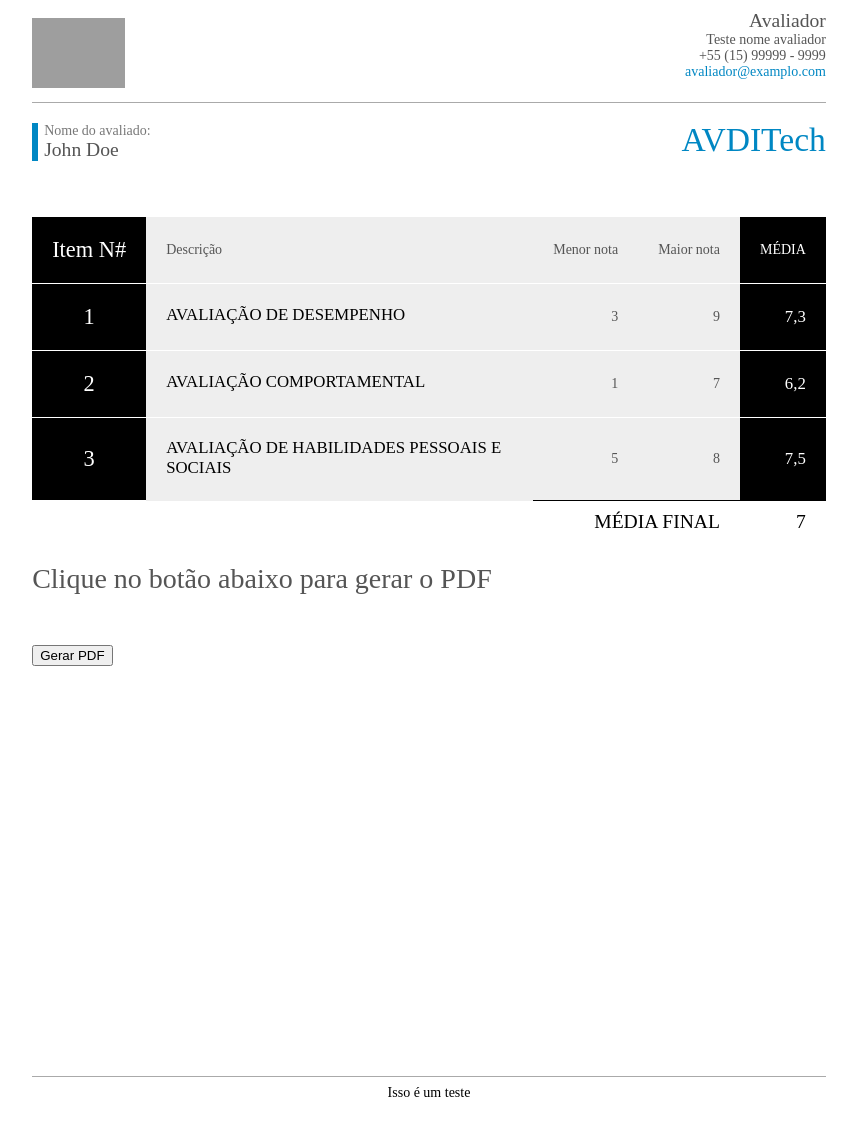
After one commit to 15483114/Gest-oEmpresarial, a Flask app: template templates/results.html in a window 1280 px wide. The commit adds this page. Shown: the whole page, without its empty margins (211-1068 px from the left). Run offline with Flask 2, Linux system fonts and the light colour scheme; the template is opened without the code that fills it, so the values that code supplies are empty; some libraries are stand-ins or nearby versions; some web fonts are replaced; grey boxes are pictures that could not be loaded.

Commit message:
template de pdf adicionado

```diff
--- a/app.py
+++ b/app.py
@@ -11,7 +11,7 @@ app = Flask(__name__)
 BASE_DIR = os.path.dirname(os.path.abspath(__file__))
 
 # survey page
-@app.route("/home", methods=['POST', 'GET'])
+@app.route("/", methods=['POST', 'GET'])
 def survey_page():
     message = ''
     first_name = ''
--- /dev/null
+++ b/styles/style_pdf.css
@@ -0,0 +1,198 @@
+@font-face {
+    font-family: SourceSansPro;
+    src: url(SourceSansPro-Regular.ttf);
+  }
+
+  .clearfix:after {
+    content: "";
+    display: table;
+    clear: both;
+  }
+
+  a {
+    color: #0087C3;
+    text-decoration: none;
+  }
+
+  body {
+    position: relative;
+    width: 21cm;
+    height: 29.7cm;
+    margin: 0 auto;
+    color: #555555;
+    background: #FFFFFF;
+    font-family: Arial, sans-serif;
+    font-size: 14px;
+    font-family: SourceSansPro;
+  }
+
+  header {
+    padding: 10px 0;
+    margin-bottom: 20px;
+    border-bottom: 1px solid #AAAAAA;
+  }
+
+  #logo {
+    float: left;
+    margin-top: 8px;
+  }
+
+  #logo img {
+    height: 70px;
+  }
+
+  #company {
+    float: right;
+    text-align: right;
+  }
+
+
+  #details {
+    margin-bottom: 50px;
+  }
+
+  #client {
+    padding-left: 6px;
+    border-left: 6px solid #0087C3;
+    float: left;
+  }
+
+  #client .to {
+    color: #777777;
+  }
+
+  h2.name {
+    font-size: 1.4em;
+    font-weight: normal;
+    margin: 0;
+  }
+
+  #invoice {
+    float: right;
+    text-align: right;
+  }
+
+  #invoice h1 {
+    color: #0087C3;
+    font-size: 2.4em;
+    line-height: 1em;
+    font-weight: normal;
+    margin: 0  0 10px 0;
+  }
+
+  #invoice .date {
+    font-size: 1.1em;
+    color: #777777;
+  }
+
+  table {
+    width: 100%;
+    border-collapse: collapse;
+    border-spacing: 0;
+    margin-bottom: 20px;
+  }
+
+  table th,
+  table td {
+    padding: 20px;
+    background: #EEEEEE;
+    text-align: center;
+    border-bottom: 1px solid #FFFFFF;
+  }
+
+  table th {
+    white-space: nowrap;
+    font-weight: normal;
+  }
+
+  table td {
+    text-align: right;
+  }
+
+  table td h3{
+    color: #000000;
+    font-size: 1.2em;
+    font-weight: normal;
+    margin: 0 0 0.2em 0;
+  }
+
+  table .no {
+    color: #FFFFFF;
+    font-size: 1.6em;
+    background: #000000;
+  }
+
+  table .desc {
+    text-align: left;
+  }
+
+  table .unit {
+    background: #DDDDDD;
+  }
+
+  table .qty {
+  }
+
+  table .total {
+    background: #000000;
+    color: #FFFFFF;
+  }
+
+  table td.unit,
+  table td.qty,
+  table td.total {
+    font-size: 1.2em;
+  }
+
+  table tbody tr:last-child td {
+    border: none;
+  }
+
+  table tfoot td {
+    padding: 10px 20px;
+    background: #FFFFFF;
+    border-bottom: none;
+    font-size: 1.2em;
+    white-space: nowrap;
+    border-top: 1px solid #000000;
+  }
+
+  table tfoot tr:first-child td {
+    border-top: none;
+  }
+
+  table tfoot tr:last-child td {
+    color: #000000;
+    font-size: 1.4em;
+    border-top: 1px solid #000000;
+
+  }
+
+  table tfoot tr td:first-child {
+    border: none;
+  }
+
+  #thanks{
+    font-size: 2em;
+    margin-bottom: 50px;
+  }
+
+  #notices{
+    padding-left: 6px;
+    border-left: 6px solid #000000;
+  }
+
+  #notices .notice {
+    font-size: 1.2em;
+  }
+
+  footer {
+    color: #000000;
+    width: 100%;
+    height: 30px;
+    position: absolute;
+    bottom: 0;
+    border-top: 1px solid #AAAAAA;
+    padding: 8px 0;
+    text-align: center;
+  }
--- /dev/null
+++ b/templates/results.html
@@ -0,0 +1,103 @@
+<!DOCTYPE html>
+<html lang="en">
+  <head>
+    <meta charset="utf-8">
+    <title>Example 2</title>
+    <link rel="stylesheet" href="../styles/style_pdf.css" media="all" />
+  </head>
+
+<!-- jQuery library -->
+<script src="js/jquery.min.js"></script>
+
+<!-- jsPDF library -->
+<script src="js/jsPDF/dist/jspdf.min.js"></script>
+
+  <script>
+      function convert_HTML_to_PDF(){
+          var doc = new jsPDF();
+          doc.fromHTML(elementHTML,15,15,{
+              'width':170
+          });
+          var elementHTML = $('#content').html();
+          doc.save('resultado-do-avaliado.pdf');
+      }
+  </script>
+
+  <body id= "content">
+    <header class="clearfix">
+      <div id="logo">
+        <img src="https://i.imgur.com/teCskCk.png">
+      </div>
+      <div id="company">
+        <h2 class="name">Avaliador</h2>
+        <div>Teste nome avaliador</div>
+        <div>+55 (15) 99999 - 9999</div>
+        <div><a href="mailto:company@example.com">avaliador@examplo.com</a></div>
+      </div>
+      </div>
+    </header>
+      <main>
+      <div id="details" class="clearfix">
+        <div id="client">
+          <div class="to">Nome do avaliado:</div>
+          <h2 class="name">John Doe</h2>
+          <!--<div class="address">796 Silver Harbour, TX 79273, US</div>
+          <div class="email"><a href="mailto:john@example.com">john@example.com</a></div> -->
+        </div>
+        <div id="invoice">
+          <h1>AVDITech</h1>
+          <!--<div class="date">Date of Invoice: 01/06/2014</div>
+          <div class="date">Due Date: 30/06/2014</div>-->
+        </div>
+      </div>
+      <table border="0" cellspacing="0" cellpadding="0">
+        <thead>
+          <tr>
+			<th class="no">Item N#</th>
+            <th class="desc">Descrição</th>
+            <th class="menornota">Menor nota</th>
+            <th class="maiornota">Maior nota</th>
+            <th class="total">MÉDIA</th>
+          </tr>
+        </thead>
+        <tbody>
+          <tr>
+			<th class="no">1</th>
+            <td class="desc"><h3>AVALIAÇÃO DE DESEMPENHO</h3></td>
+            <td class="menornota">3</td>
+            <td class="maiornota">9</td>
+            <td class="total">7,3</td>
+          </tr>
+          <tr>
+			<th class="no">2</th>
+            <td class="desc"><h3>AVALIAÇÃO COMPORTAMENTAL</h3></td>
+            <td class="menornota">1</td>
+            <td class="maiornota">7</td>
+            <td class="total">6,2</td>
+          </tr>
+          <tr>
+			<th class="no">3</th>
+            <td class="desc"><h3>AVALIAÇÃO DE HABILIDADES PESSOAIS E SOCIAIS</h3></td>
+            <td class="menornota">5</td>
+            <td class="maiornota">8</td>
+            <td class="total">7,5</td>
+          </tr>
+        </tbody>
+        <tfoot>
+          <tr>
+            <td colspan="2"></td>
+            <td colspan="2">MÉDIA FINAL</td>
+            <td>7</td>
+          </tr>
+        </tfoot>
+      </table>
+      <div id="thanks">Clique no botão abaixo para gerar o PDF</div>
+      <div id="notices">
+      </div>
+    </main>
+    <button onclick="convert_HTML_to_PDF();">Gerar PDF</button>
+    <footer>
+      Isso é um teste
+    </footer>
+  </body>
+</html>
```
Also changed, not shown: styles/style.css (added, +7 -0 lines), templates/survey.html (+4 -10 lines).
